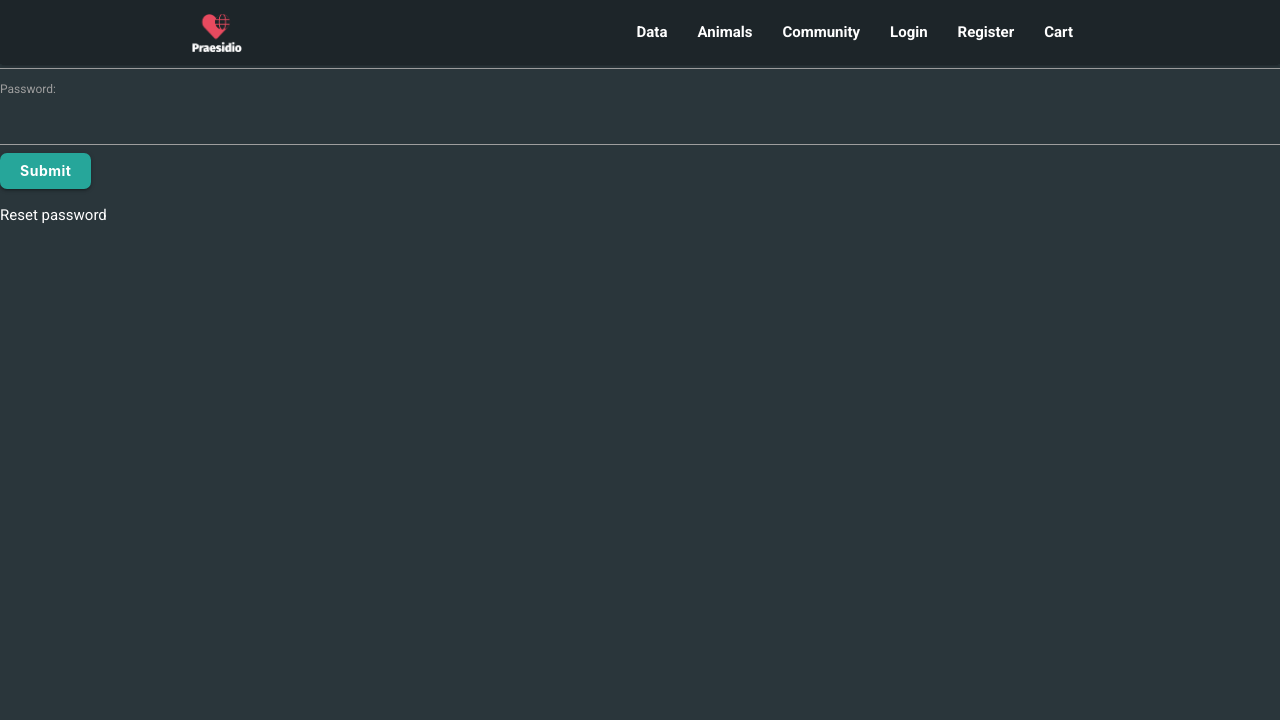
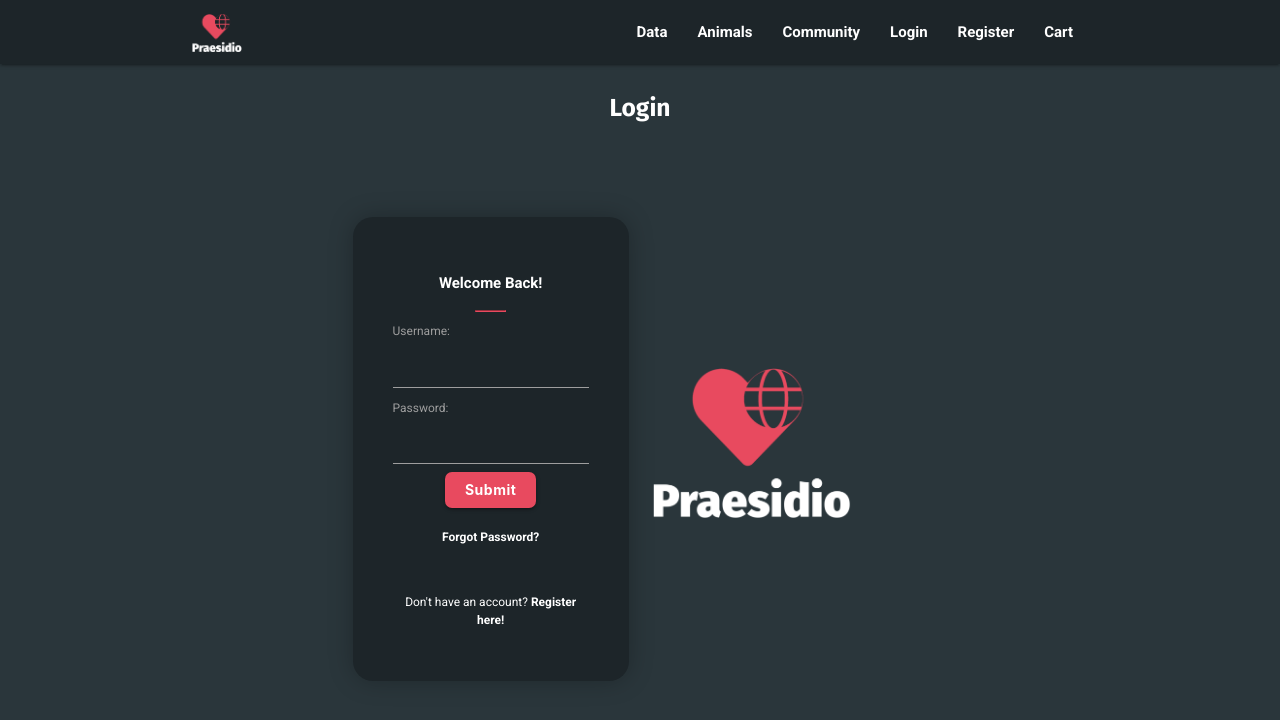
Before and after one commit to Khalem/Milestone-Project-5, a Django app: page /accounts/login/ in a window 1280 px wide. Shown: the top 720 px of the page. Run offline with Django 3.2, Linux system fonts and the light colour scheme; some libraries are stand-ins or nearby versions.

Commit message:
Styled login page

```diff
--- a/accounts/templates/login.html
+++ b/accounts/templates/login.html
@@ -1,15 +1,38 @@
 {% extends "base.html" %}
 
+{% load materializecss %}
+
+{% load staticfiles %}
 
 {% block title %}Login Page{% endblock %}
 
 {% block content %}
-    <form method="POST">
-        {% csrf_token %}
+    <h5 class="bold center large-spaced">Login</h5>
 
-        {{ login_form }}
-        <button type="submit" class="btn btn-default">Submit</button>
-    </form>
+    <div class="row container">
+        <!-- Login Form -->
+        <div class="col s12 m6 xl4 offset-xl2">
+            <div class="login-container shadow-25b">
+                <p class="bold center">Welcome Back!</p>
+                <hr class="hr-red" style="width: 15%;"/>
+                <form method="POST">
+                    {% csrf_token %}
+                    {{ login_form | materializecss }}
+                    <div class="row center">
+                        <button type="submit" class="btn bg-red">Submit</button>
+                    </div>
+                </form>
+                <p class="bold small center"><a href="{% url 'password_reset' %}">Forgot Password?</a></p>
+                <br/>
+                <p class="small center">Don't have an account? <a class="bold" href="{% url 'registration' %}">Register here!</a></p>
+            </div>
+        </div>
+        <!-- Company Logo -->
+        <div class="col m6 s12 xl3">
+            <div class="row center">
+                <img class="logo-resize-md xl-spaced" src="{% static 'images/Logo-Pink.png' %}" alt="Praesidio Logo"/>
+            </div>
+        </div>
+    </div>
 
-    <p><a href="{% url 'password_reset' %}">Reset password</a></p>
 {% endblock %}
--- a/static/css/style.css
+++ b/static/css/style.css
@@ -39,7 +39,10 @@
     margin: 20px 0;
 }
 .large-spaced{
-    margin: 75px 0;
+    margin: 95px 0;
+}
+.xl-spaced{
+    margin: 150px 0;
 }
 .post-profile-img{
     border-radius: 50%;
@@ -136,6 +139,11 @@
     border-radius: 20px;
     padding: 20px;
 }
+.login-container{
+    background-color: #1D2529;
+    border-radius: 20px;
+    padding: 40px;
+}
 /*-- /Index Styles --*/
 
 
@@ -161,7 +169,7 @@
 
 /*-- Form Styles --*/
 /*Materialize Forms*/
-input[type=text]:not(.browser-default):focus:not([readonly]), textarea.materialize-textarea:focus:not([readonly]){
+input[type=text]:not(.browser-default):focus:not([readonly]), textarea.materialize-textarea:focus:not([readonly]), input[type=password]:not(.browser-default):focus:not([readonly]){
     border-bottom: 1px solid #e84a5f;
     box-shadow: 0 1px 0 0 #e84a5f;
 }
@@ -177,10 +185,10 @@
 .select-wrapper .caret{
     fill: #9e9e9e;
 }
-.dropdown-content li>span, textarea.materialize-textarea:focus:not([readonly])+label{
+.dropdown-content li>span, textarea.materialize-textarea:focus:not([readonly])+label, input[type=password]:not(.browser-default):focus:not([readonly])+label{
     color: #e84a5f;
 }
-input[type=text]:not(.browser-default), textarea.materialize-textarea{
+input[type=text]:not(.browser-default), textarea.materialize-textarea, input[type=password]:not(.browser-default){
     color: white;
 }
 
```
